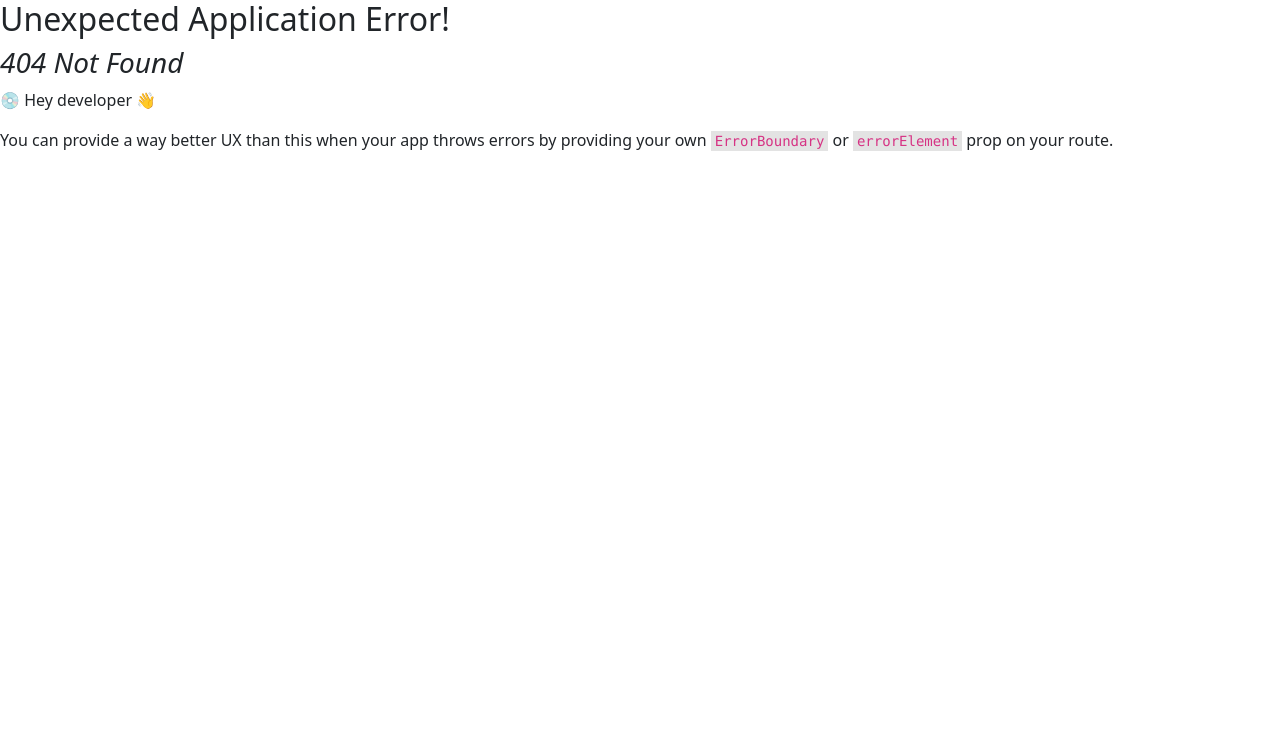
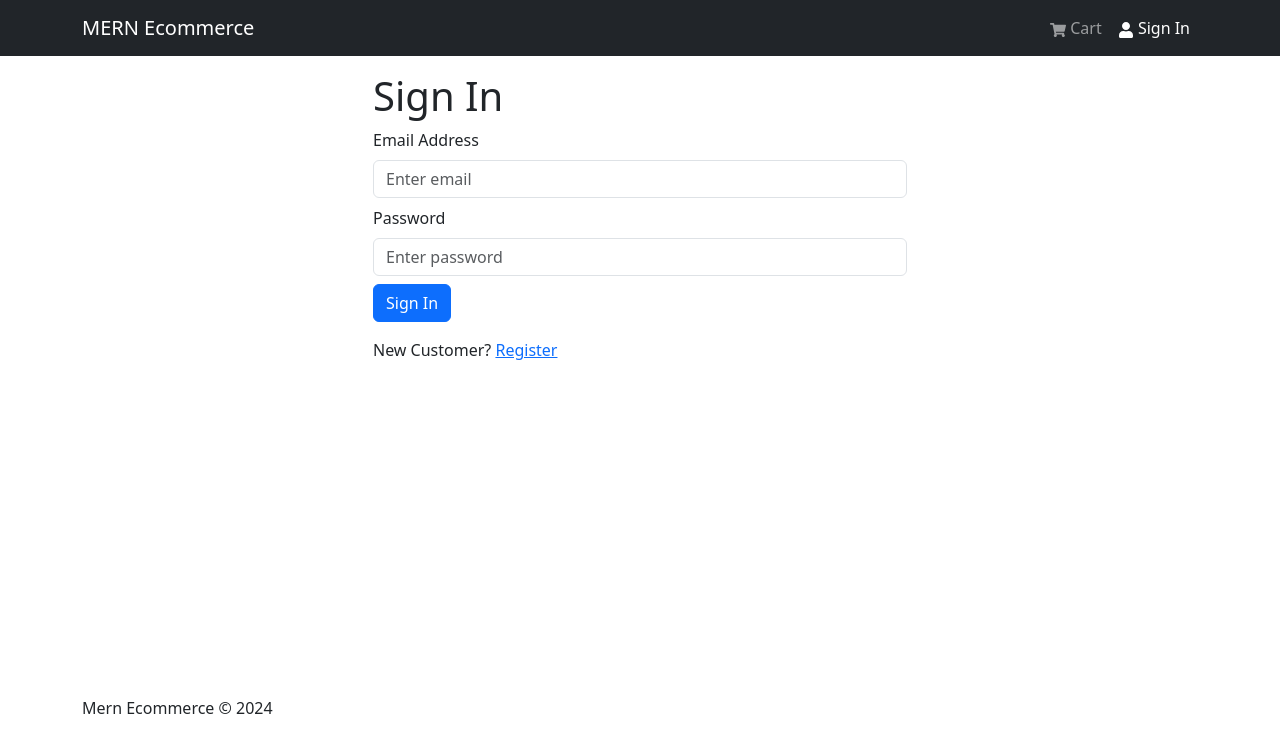
Before and after one commit to BrunoLadiv/mern-ecommerce, a React (Vite) app in the folder frontend/: page /login in a window 1280 px wide. Before the commit this address had no page. Shown: the top 752 px of the page. Built offline with nearby package versions, Linux system fonts and the light colour scheme.

Commit message:
add login page

```diff
--- /dev/null
+++ b/frontend/src/components/FormContainer.jsx
@@ -0,0 +1,15 @@
+import { Container, Row, Col } from 'react-bootstrap';
+
+const FormContainer = ({ children }) => {
+  return (
+    <Container>
+      <Row className='justify-content-md-center'>
+        <Col xs={12} md={6}>
+          {children}
+        </Col>
+      </Row>
+    </Container>
+  );
+};
+
+export default FormContainer;
--- a/frontend/src/main.jsx
+++ b/frontend/src/main.jsx
@@ -15,6 +15,7 @@ import {
   RouterProvider,
 } from 'react-router-dom'
 import HomeScreen from './screens/HomeScreen.jsx'
+import LoginScreen from './screens/LoginScreen.jsx'
 
 const router = createBrowserRouter(
   createRoutesFromElements(
@@ -22,6 +23,8 @@ const router = createBrowserRouter(
       <Route index={true} path="/" element={<HomeScreen />} />
       <Route path="/product/:id" element={<ProductScreen />} />
       <Route path="/cart" element={<CartScreen/>} />
+      <Route path="/login" element={<LoginScreen/>} />
+
     </Route>
   )
 )
--- /dev/null
+++ b/frontend/src/screens/LoginScreen.jsx
@@ -0,0 +1,88 @@
+import { useState, useEffect } from 'react';
+import { Link, useLocation, useNavigate } from 'react-router-dom';
+import { Form, Button, Row, Col } from 'react-bootstrap';
+import { useDispatch, useSelector } from 'react-redux';
+import Loader from '../components/Loader';
+import FormContainer from '../components/FormContainer';
+
+import { useLoginMutation } from '../slices/usersApiSlice';
+import { setCredentials } from '../slices/authSlice';
+import { toast } from 'react-toastify';
+
+const LoginScreen = () => {
+  const [email, setEmail] = useState('');
+  const [password, setPassword] = useState('');
+
+  const dispatch = useDispatch();
+  const navigate = useNavigate();
+
+  const [login, { isLoading }] = useLoginMutation();
+
+  const { userInfo } = useSelector((state) => state.auth);
+
+  const { search } = useLocation();
+  const sp = new URLSearchParams(search);
+  const redirect = sp.get('redirect') || '/';
+
+  useEffect(() => {
+    if (userInfo) {
+      navigate(redirect);
+    }
+  }, [navigate, redirect, userInfo]);
+
+  const submitHandler = async (e) => {
+    e.preventDefault();
+    try {
+      const res = await login({ email, password }).unwrap();
+      dispatch(setCredentials({ ...res }));
+      navigate(redirect);
+    } catch (err) {
+      toast.error(err?.data?.message || err.error);
+    }
+  };
+
+  return (
+    <FormContainer>
+      <h1>Sign In</h1>
+
+      <Form onSubmit={submitHandler}>
+        <Form.Group className='my-2' controlId='email'>
+          <Form.Label>Email Address</Form.Label>
+          <Form.Control
+            type='email'
+            placeholder='Enter email'
+            value={email}
+            onChange={(e) => setEmail(e.target.value)}
+          ></Form.Control>
+        </Form.Group>
+
+        <Form.Group className='my-2' controlId='password'>
+          <Form.Label>Password</Form.Label>
+          <Form.Control
+            type='password'
+            placeholder='Enter password'
+            value={password}
+            onChange={(e) => setPassword(e.target.value)}
+          ></Form.Control>
+        </Form.Group>
+
+        <Button disabled={isLoading} type='submit' variant='primary'>
+          Sign In
+        </Button>
+
+        {isLoading && <Loader />}
+      </Form>
+
+      <Row className='py-3'>
+        <Col>
+          New Customer?{' '}
+          <Link to={redirect ? `/register?redirect=${redirect}` : '/register'}>
+            Register
+          </Link>
+        </Col>
+      </Row>
+    </FormContainer>
+  );
+};
+
+export default LoginScreen;
--- a/frontend/src/slices/authSlice.js
+++ b/frontend/src/slices/authSlice.js
@@ -1,24 +1,26 @@
-import { createSlice } from '@reduxjs/toolkit'
+import { createSlice } from '@reduxjs/toolkit';
 
 const initialState = {
-  user: localStorage.getItem('user')
-    ? JSON.parse(localStorage.getItem('user'))
+  userInfo: localStorage.getItem('userInfo')
+    ? JSON.parse(localStorage.getItem('userInfo'))
     : null,
-}
+};
 
 const authSlice = createSlice({
   name: 'auth',
   initialState,
   reducers: {
     setCredentials: (state, action) => {
-      const { user } = action.payload
-      localStorage.setItem('userInfo'), JSON.stringify(user)
-      state.user = user
+      state.userInfo = action.payload;
+      localStorage.setItem('userInfo', JSON.stringify(action.payload));
     },
+    logout: (state, action) => {
+      state.userInfo = null;
+      localStorage.clear();
+    },
+  },
+});
 
-  },
-})
+export const { setCredentials, logout } = authSlice.actions;
 
-export default authSlice.reducer
-
-export const { setCredentials } = authSlice.actions
+export default authSlice.reducer;
--- a/package.json
+++ b/package.json
@@ -21,7 +21,8 @@
     "cookie-parser": "^1.4.6",
     "express": "^4.18.2",
     "jsonwebtoken": "^9.0.2",
-    "mongoose": "^8.1.1"
+    "mongoose": "^8.1.1",
+    "react-toastify": "^10.0.4"
   },
   "devDependencies": {
     "concurrently": "^8.2.2",
```
Also changed, not shown: 1 other file (tests, documents, lock files or other folders).
